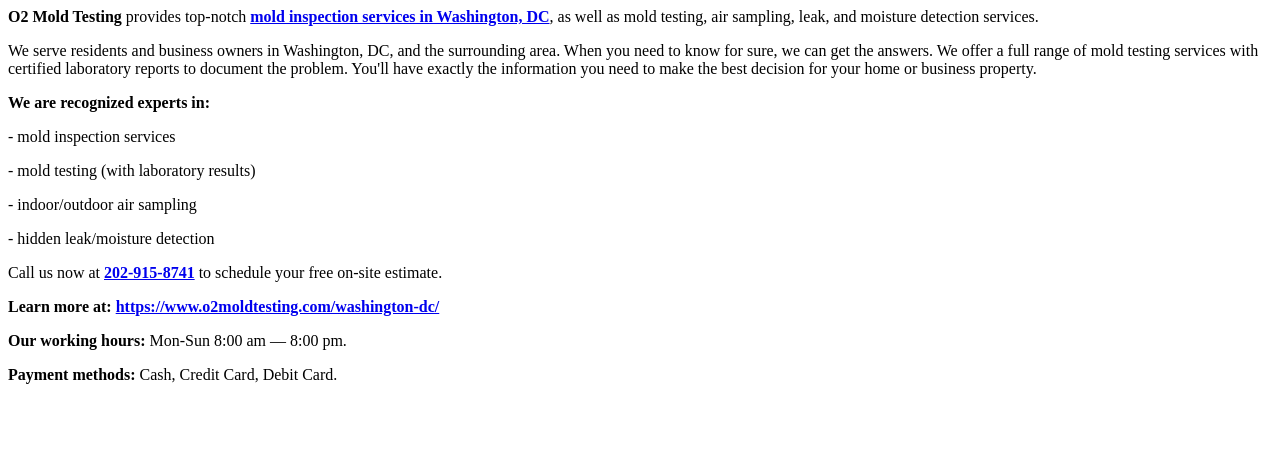
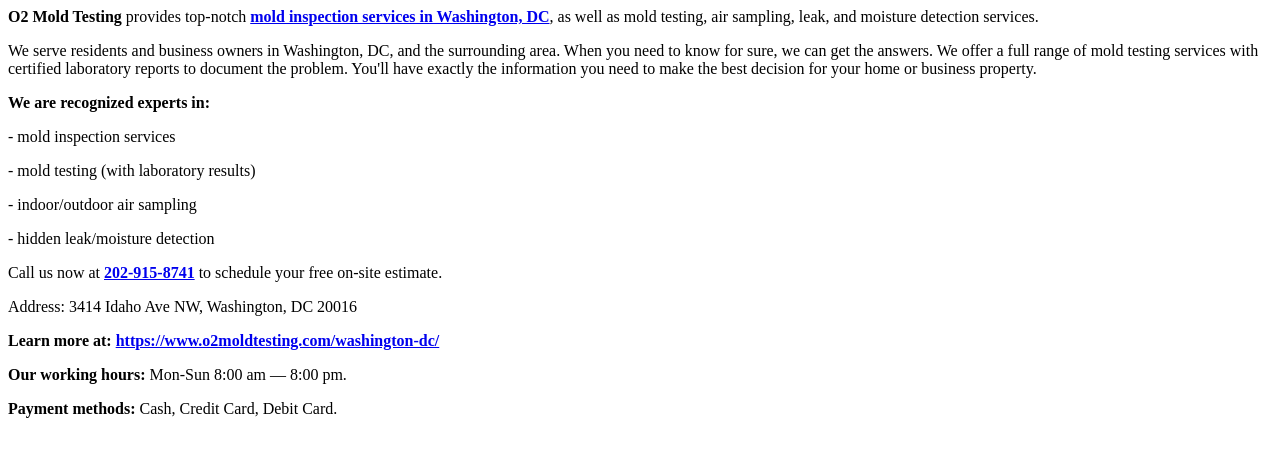
Before and after one commit to kurtclaus/kurtclaus.github.io, a plain HTML site: page index.html in a window 1280 px wide. Drawn offline with Linux system fonts and the light colour scheme.

Commit message:
Update index.html

```diff
--- a/index.html
+++ b/index.html
@@ -6,6 +6,7 @@
 <p>- indoor/outdoor air sampling</p>
 <p>- hidden leak/moisture detection</p>
 <p>Call us now at <strong><a href="//tel:202-915-8741" rel="nofollow" target="_blank">202-915-8741</a></strong> to schedule your free on-site estimate.</p>
+  <p>Address: 3414 Idaho Ave NW, Washington, DC 20016</p>
 <p><strong>Learn more at:</strong> <a href="https://www.o2moldtesting.com/washington-dc/" rel="nofollow" target="_blank"><strong>https://www.o2moldtesting.com/washington-dc/</strong></a></p>
 <p><strong>Our working hours: </strong>Mon-Sun 8:00 am — 8:00 pm.</p>
 <p><strong>Payment methods:</strong> Cash, Credit Card, Debit Card.</p></div>
```
